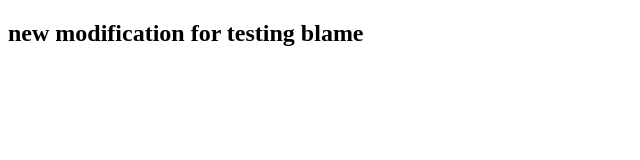
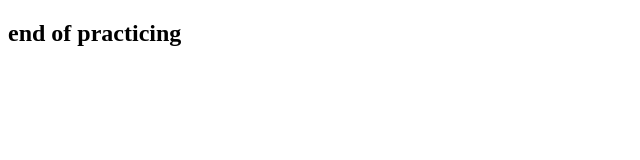
Before and after one commit to Donycooll/repo-exercise, a plain HTML site: page index.html in a window 1280 px wide. Shown: the whole page, without its empty margins (0-640 px from the left). Drawn offline with Linux system fonts and the light colour scheme.

Commit message:
edit the h2

```diff
--- a/index.html
+++ b/index.html
@@ -6,6 +6,6 @@
     <title>Document</title>
 </head>
 <body>
-    <h2>new modification for testing blame</h2>
+    <h2>end of practicing</h2>
 </body>
 </html>
```
